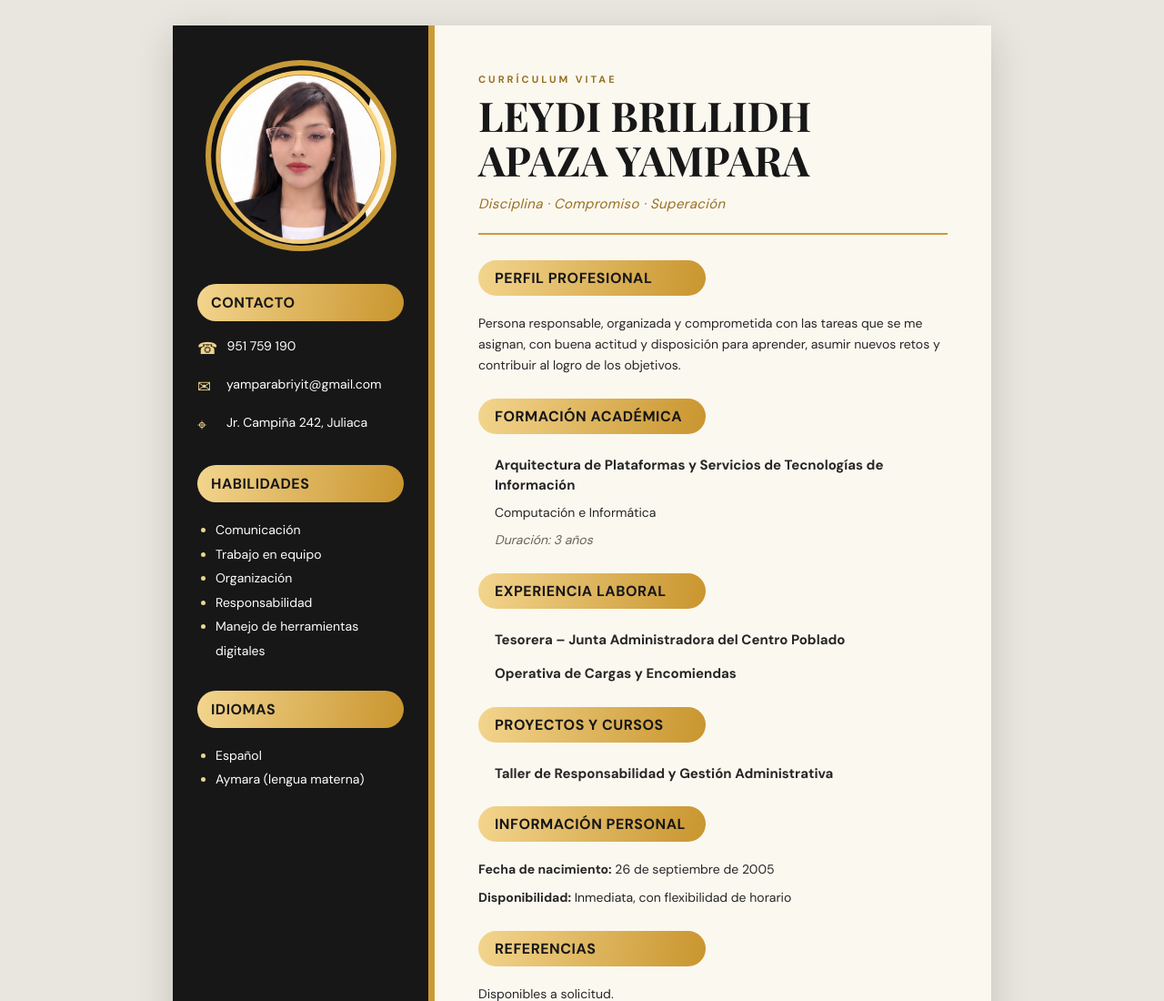
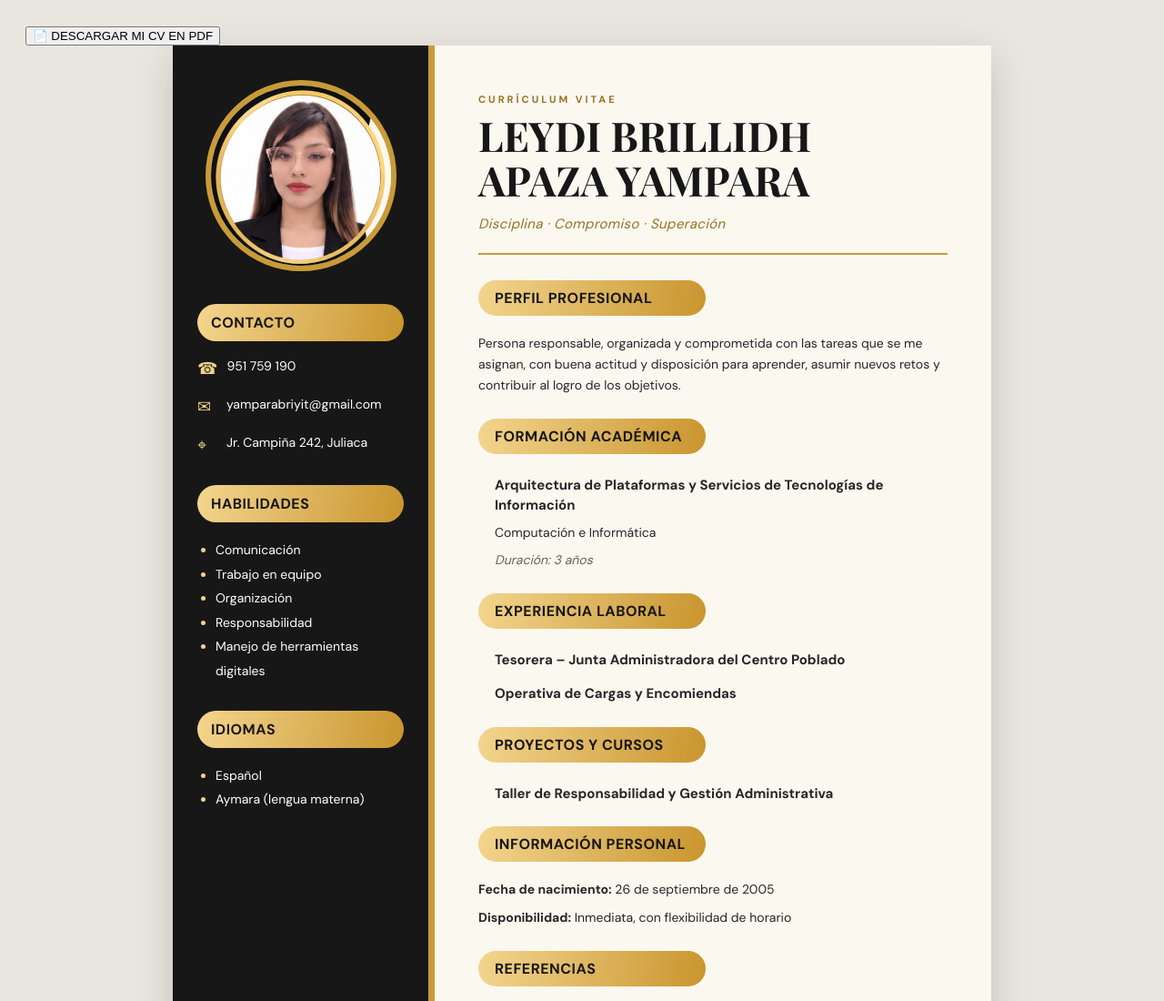
Before and after one commit to yamparabriyit-source/CVleydi, a plain HTML site: page index.html in a window 1280 px wide. Shown: the top 1100 px of the page at 91% size. Drawn offline with nearby package versions, Linux system fonts and the light colour scheme.

Commit message:
Update index.html

```diff
--- a/index.html
+++ b/index.html
@@ -8,6 +8,11 @@
   <link rel="stylesheet" href="styles.css">
 </head>
 <body>
+  <div class="descargar-container">
+    <button onclick="window.print()">
+        📄 DESCARGAR MI CV EN PDF
+    </button>
+</div>
   <main class="cv">
     <aside class="sidebar">
       <div class="portrait">
```
